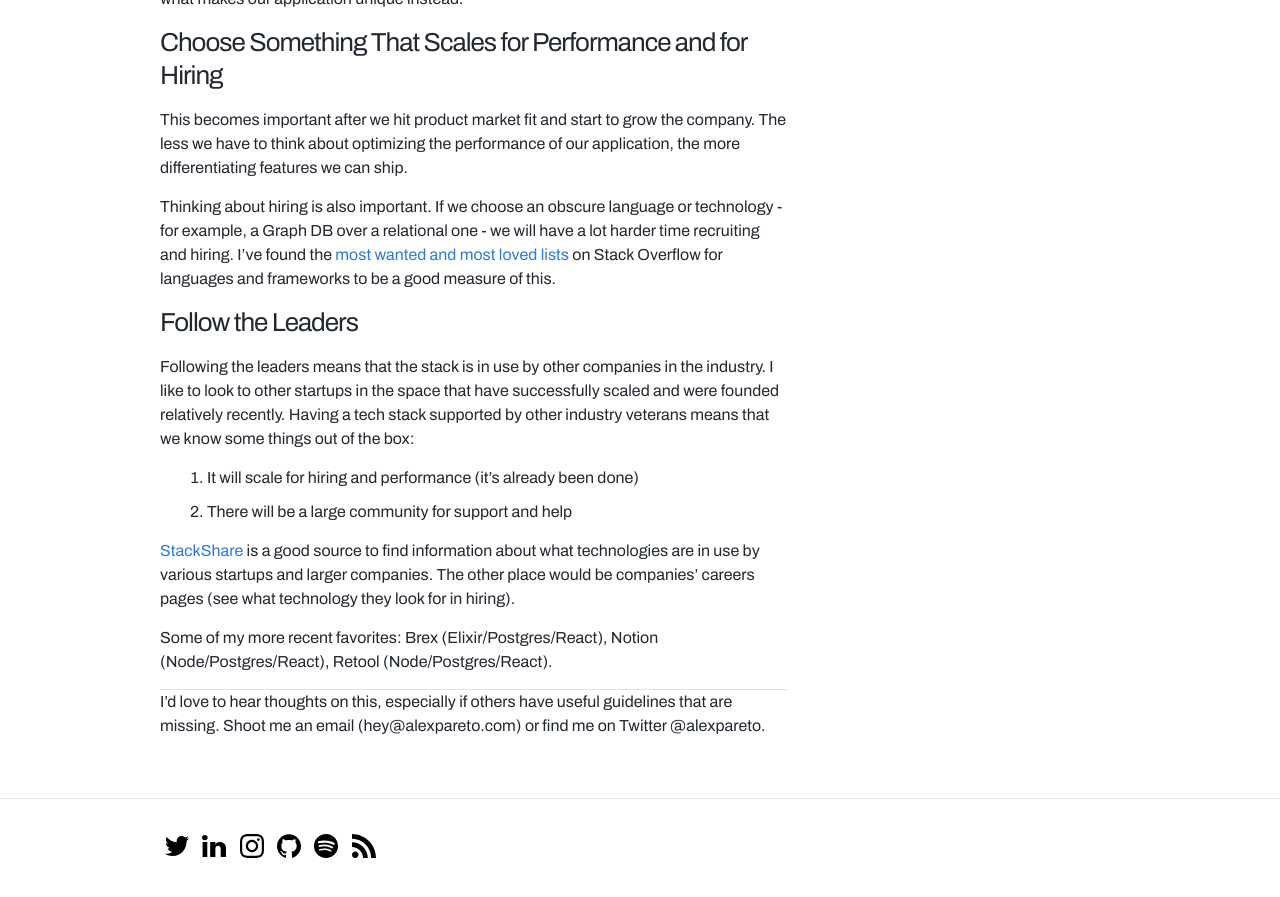
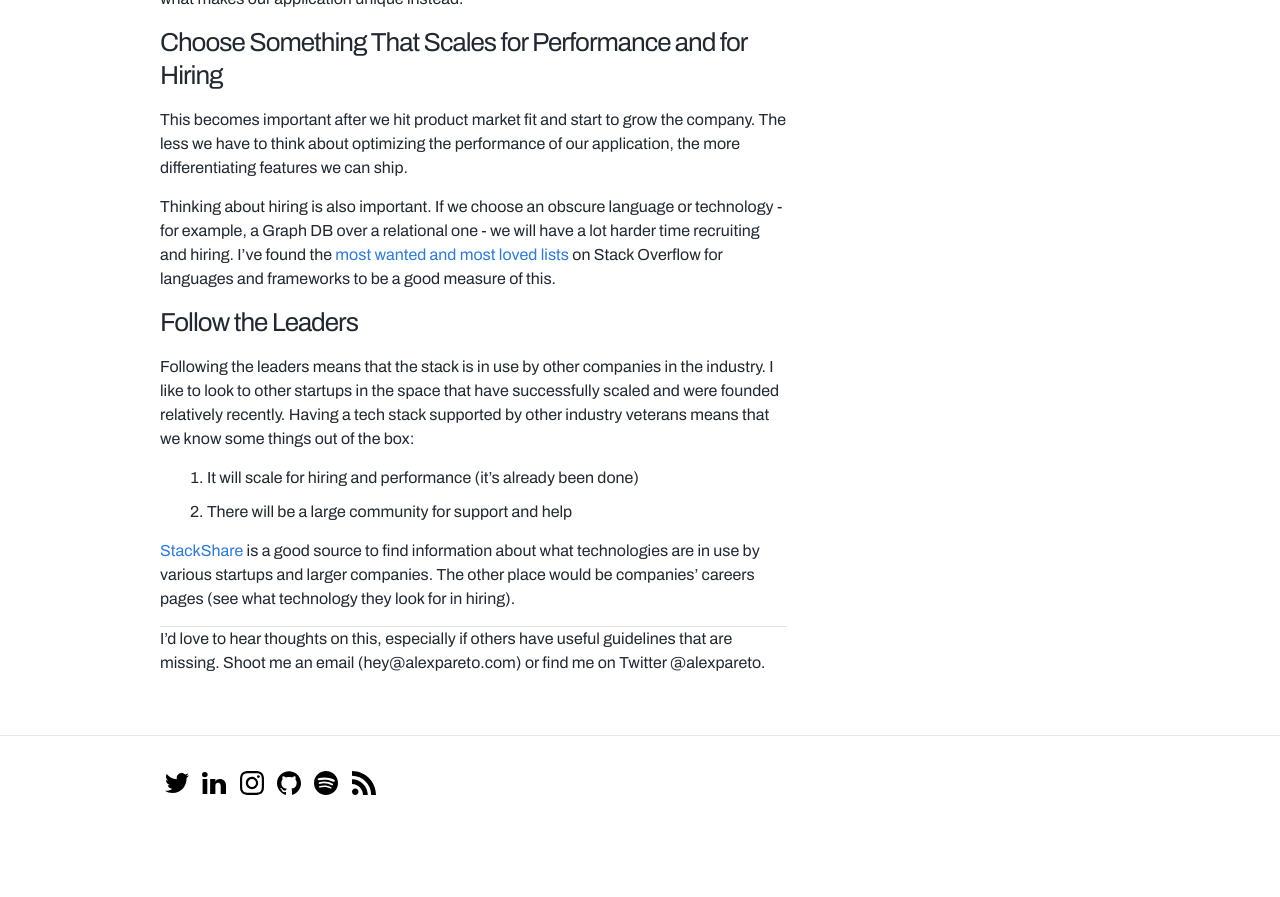
Before and after one commit to alexpareto/blog, a Jekyll site: the page built from _posts/2020-09-13-choosing-tech-stack.markdown, in a window 1280 px wide and 900 px high, scrolled down 1300 px. Shown: the top 897 px of the window. Built offline with Jekyll 4.4.1, drawn with Linux system fonts in a browser that asks for light colours; comment, search, counter and statistics services are not loaded; after the commit the page ends 2137 px from its top, so only the background shows below that.

Commit message:
Update 2020-09-13-choosing-tech-stack.markdown

```diff
--- a/_posts/2020-09-13-choosing-tech-stack.markdown
+++ b/_posts/2020-09-13-choosing-tech-stack.markdown
@@ -51,8 +51,6 @@ Following the leaders means that the stack is in use by other companies in the i
 
 [StackShare](https://stackshare.io/) is a good source to find information about what technologies are in use by various startups and larger companies. The other place would be companies' careers pages (see what technology they look for in hiring).
 
-Some of my more recent favorites: Brex (Elixir/Postgres/React), Notion (Node/Postgres/React), Retool (Node/Postgres/React).
-
 ---
 
 I'd love to hear thoughts on this, especially if others have useful guidelines that are missing. Shoot me an email (hey@alexpareto.com) or find me on Twitter @alexpareto.
```
